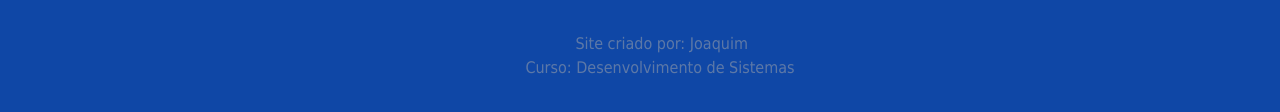
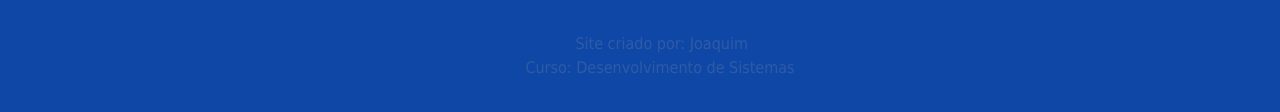
Before and after one commit to AnaCJoaquim/GoogleCloundPlataform-Redes, a plain HTML site: page index.html in a window 1280 px wide. Shown: the part 3175-3287 px from the top of the page. Drawn offline with Linux system fonts and the light colour scheme.

Commit message:
Update index.html

```diff
--- a/index.html
+++ b/index.html
@@ -124,7 +124,7 @@
 			</div>
 		</div>
 			<div class="linha">
-				<p style="color: darkgray;opacity:50%">
+				<p style="color: darkgray;opacity:20%">
 						Site criado por: Joaquim<br>
 						Curso: Desenvolvimento de Sistemas
 				</p>
```
